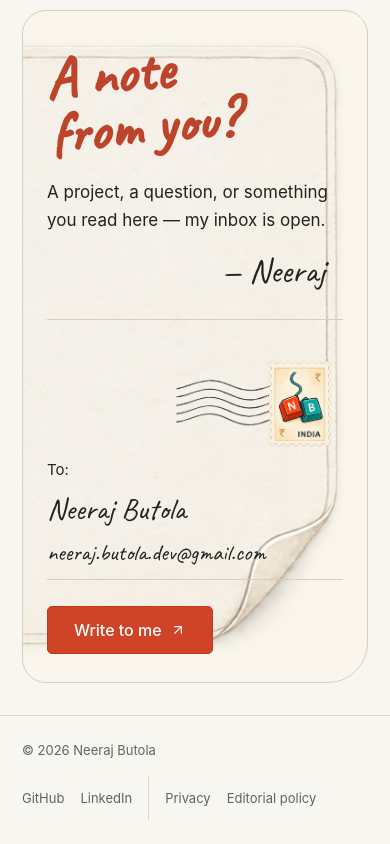
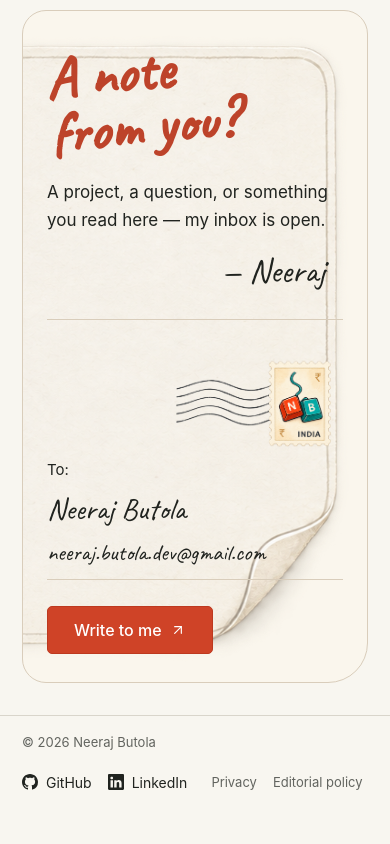
Before and after one commit to Frostdev7506/new-portfolio, a Next.js app: page / in a window 390 px wide. Shown: the part 4538-5382 px from the top of the page. After the commit the page ends 5358 px from the top, so only its background shows below. Built offline with nearby package versions, Linux system fonts and the light colour scheme; no server answers.

Commit message:
BOLT-52 Refine footer layout and clean navigation markup

```diff
--- a/src/components/layout/footer.tsx
+++ b/src/components/layout/footer.tsx
@@ -1,4 +1,5 @@
 import Link from "next/link";
+import { GithubIcon, LinkedinIcon } from "@/components/shared/brand-icons";
 import { siteConfig } from "@/data/site";
 
 export function Footer() {
@@ -7,12 +8,14 @@ export function Footer() {
       <p>
         © {new Date().getFullYear()} {siteConfig.name}
       </p>
-      <nav aria-label="Footer">
+      <nav className="footer-links" aria-label="Footer">
+        <div className="footer-social">
           <a
             href={siteConfig.social.github}
             target="_blank"
             rel="noopener noreferrer"
           >
+            <GithubIcon size={16} />
             GitHub
           </a>
           <a
@@ -20,10 +23,14 @@ export function Footer() {
             target="_blank"
             rel="noopener noreferrer"
           >
+            <LinkedinIcon size={16} />
             LinkedIn
           </a>
+        </div>
+        <div className="footer-legal">
           <Link href="/privacy">Privacy</Link>
           <Link href="/editorial-policy">Editorial policy</Link>
+        </div>
       </nav>
     </footer>
   );
--- a/src/styles/layout.css
+++ b/src/styles/layout.css
@@ -218,27 +218,41 @@
 .site-footer {
   display: flex;
   flex-wrap: wrap;
+  align-items: center;
   justify-content: space-between;
-  gap: 16px;
+  gap: 8px 24px;
   border-top: 1px solid var(--border);
   margin-top: 32px;
-  padding: 24px 0 32px;
+  padding: 16px 0;
   color: var(--text-muted);
-  font-size: 0.8125rem;
+  font-size: var(--text-caption);
 }
-.site-footer nav {
+.footer-links {
   display: flex;
   flex-wrap: wrap;
-  gap: 24px;
+  align-items: center;
+  gap: 8px 32px;
 }
-.site-footer nav a {
+.footer-social,
+.footer-legal {
+  display: flex;
+  align-items: center;
+  gap: 16px;
+}
+.footer-links a {
   display: inline-flex;
   align-items: center;
   min-height: 44px;
+  gap: 8px;
+  border-radius: 4px;
+  white-space: nowrap;
 }
-.site-footer nav a:nth-child(3) {
-  border-left: 1px solid var(--border);
-  padding-left: 24px;
+.footer-social {
+  color: var(--text);
+  font-size: var(--text-small);
+}
+.footer-social svg {
+  flex-shrink: 0;
 }
 
 /* Join structural dividers to the page edges while keeping content inset. */
--- a/src/styles/responsive.css
+++ b/src/styles/responsive.css
@@ -171,15 +171,12 @@
     margin-left: auto;
   }
   .site-footer {
-    padding-bottom: 24px;
-    font-size: var(--text-caption);
-    gap: 16px;
+    align-items: flex-start;
+    flex-direction: column;
+    gap: 8px;
   }
-  .site-footer nav {
-    gap: 16px;
-  }
-  .site-footer nav a:nth-child(3) {
-    padding-left: 16px;
+  .footer-links {
+    column-gap: 24px;
   }
   .eyebrow {
     font-size: var(--text-caption);
```
Also changed, not shown: src/components/layout/page-header.tsx (+29 -6 lines), 2 other files (tests, documents, lock files or other folders). Lines whose indentation alone changed are shown as unchanged.
